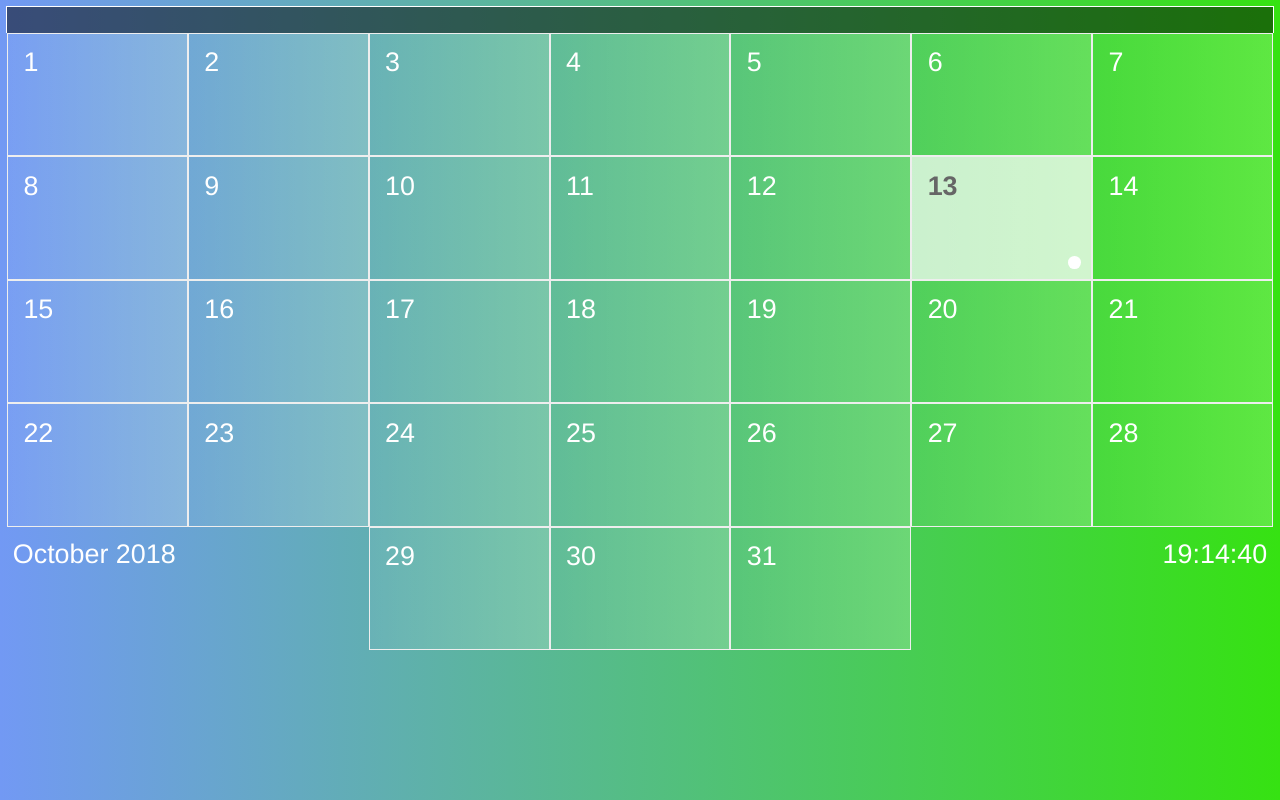
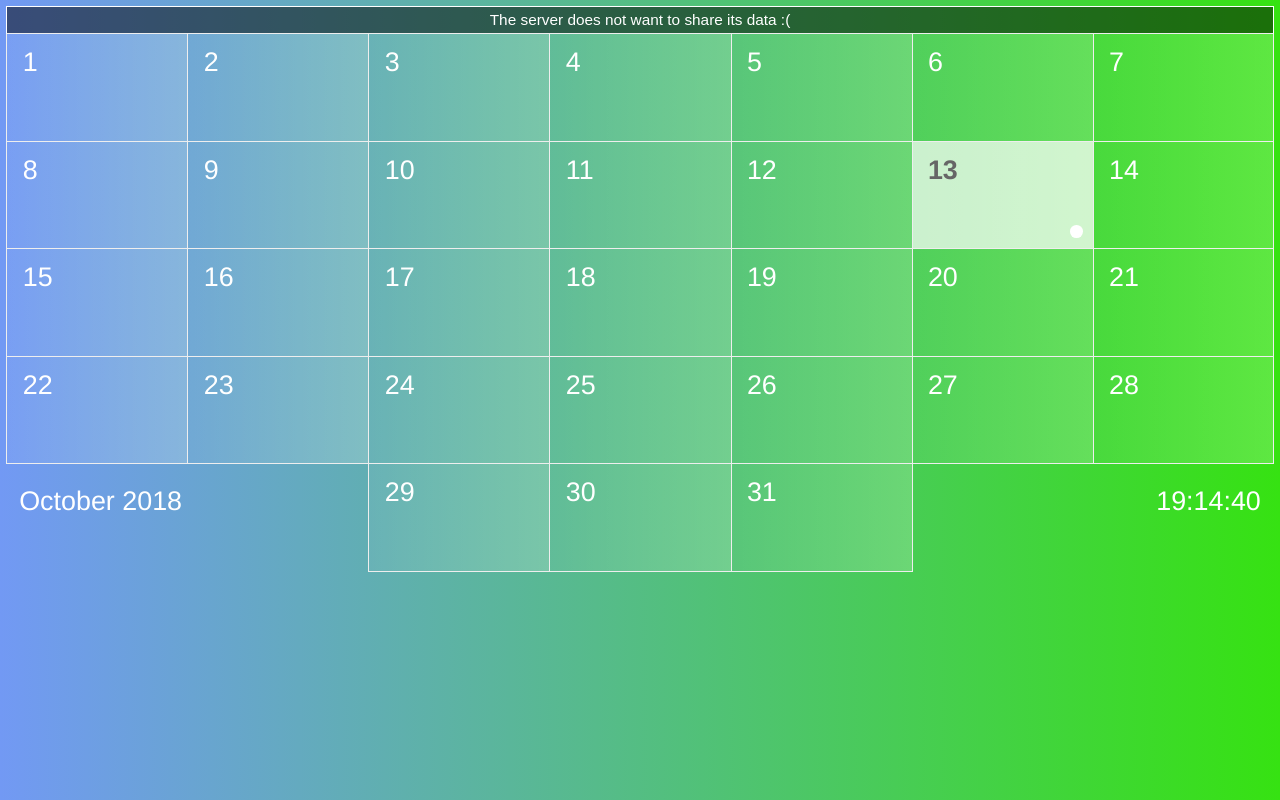
Before and after one commit to mgurbanzade/wiki-calendar, a Vue app: page / in a window 1280 px wide. Built offline with nearby package versions, Linux system fonts and the light colour scheme; no server answers.

Commit message:
Update code

```diff
--- a/src/App.vue
+++ b/src/App.vue
@@ -10,6 +10,7 @@
            :day="day"
            :key="index"
            :currentElement="currentElement"
+           :isLastDay="index + 1 === daysCount"
            @daySelected="handleSelectedDay"/>
     </div>
     <current-time></current-time>
@@ -26,9 +27,12 @@ export default {
   data() {
     return {
       bg: "",
-      facts: "",
+      facts: "Looking for facts...",
       interval: Object,
-      currentElement: new Date().getDate()
+      receivedEvents: Array,
+      currentEventIndex: 0,
+      currentElement: new Date().getDate(),
+      requestFailed: false
     };
   },
   computed: {
@@ -45,23 +49,30 @@ export default {
     },
     getFacts(day) {
       let month = new Date().getMonth() + 1;
+      this.requestFailed = false;
       axios
         .get(
-          `https://cors.io/?https://history.muffinlabs.com/date/${month}/${day}`
+          `https://cors.io/?https://history.muffinlabs.com/date/${month}/${day}?.json`
         )
         .then(response => {
           let events = response.data.data.Events;
-          events = events.map(event => event.text);
-          this.appendFact(events);
+          this.receivedEvents = events.map(event => event.text);
+        })
+        .catch(() => {
+          this.facts = "The server does not want to share its data :(";
+          this.requestFailed = true;
         });
     },
-    appendFact(events) {
-      let index = 0;
-      this.facts = events[index];
+    appendFact() {
+      this.facts =
+        this.receivedEvents[this.currentEventIndex] || "Looking for facts...";
 
-      this.interval = setInterval(() => {
-        index = index >= events.length ? 0 : index + 1;
-        this.facts = events[index];
+      setInterval(() => {
+        this.facts =
+          this.receivedEvents[this.currentEventIndex] || "Looking for facts...";
+        if (this.currentEventIndex >= this.receivedEvents.length)
+          this.currentEventIndex = 0;
+        else this.currentEventIndex += 1;
       }, 7000);
     },
     random() {
@@ -75,8 +86,10 @@ export default {
     }
   },
   watch: {
-    currentElement() {
-      window.clearInterval(this.interval);
+    receivedEvents() {
+      this.currentEventIndex = 0;
+
+      if (!this.requestFailed) this.facts = "Looking for facts...";
     }
   },
   components: {
@@ -84,8 +97,11 @@ export default {
     CurrentTime
   },
   beforeMount() {
+    this.bg = this.generateGradient();
     this.getFacts(new Date().getDate());
-    this.bg = this.generateGradient();
+  },
+  mounted() {
+    this.appendFact();
   }
 };
 </script>
@@ -106,11 +122,12 @@ body {
   background-position: center;
   background-repeat: no-repeat;
   transition: background-image 0.5s;
-  padding-top: 0.5vw;
+  padding: 0.5vw;
   box-sizing: border-box;
 }
 
 .days {
+  width: 100%;
   display: flex;
   flex-wrap: wrap;
   justify-content: center;
@@ -121,7 +138,6 @@ body {
   height: max-content;
   min-height: 2vw;
   color: #fff;
-  margin: 0 calc(0.4vw + 1px);
   font-size: 1.2vw;
   font-family: "Avenir", sans-serif;
   background-color: rgba(0, 0, 0, 0.5);
@@ -133,6 +149,7 @@ body {
   overflow: hidden;
   cursor: pointer;
   transition: height 0.5s;
+  border-bottom: 1px solid #eee;
 }
 
 .fact {
--- a/src/components/CurrentTime.vue
+++ b/src/components/CurrentTime.vue
@@ -45,7 +45,7 @@ export default {
   padding: 1vw;
   display: flex;
   justify-content: space-between;
-  margin-top: -9.5vw;
+  margin-top: -7.5vw;
   z-index: 1;
   position: relative;
 }
--- a/src/components/Day.vue
+++ b/src/components/Day.vue
@@ -1,5 +1,5 @@
 <template>
-  <div class="day" :class="{today: todayClass, selected: isSelected}" @click="select">
+  <div class="day" :class="{today: todayClass, selected: isSelected, last: isLastDay}" @click="select">
     <div class="date">{{day}}</div>
   </div>
 </template>
@@ -9,7 +9,8 @@ export default {
   name: "Day",
   props: {
     day: Number,
-    currentElement: Number
+    currentElement: Number,
+    isLastDay: Boolean
   },
   data() {
     return {};
@@ -35,12 +36,16 @@ export default {
 }
 
 .day {
-  width: calc(100vw / 7 - 2px);
-  height: calc(49vw / 5 - 2px);
-  border: 1px solid #eee;
+  width: calc(100% / 7);
+  flex-basis: calc(100% / 7);
+  height: calc(42vw / 5);
+  border-left: 1px solid #eee;
+  border-bottom: 1px solid #eee;
   box-sizing: border-box;
   padding: 1.2vw;
   color: #fff;
+  background-size: 101%;
+  z-index: 10;
   background-image: linear-gradient(
     -270deg,
     rgba(255, 255, 255, 0.05),
@@ -80,6 +85,17 @@ export default {
       bottom: 10px;
     }
   }
+
+  &:nth-of-type(7),
+  &:nth-of-type(14),
+  &:nth-of-type(21),
+  &:nth-of-type(28) {
+    border-right: 1px solid #eee;
+  }
+
+  &.last {
+    box-shadow: 1px 0 0 0 #eee;
+  }
 }
 
 .date {
```
